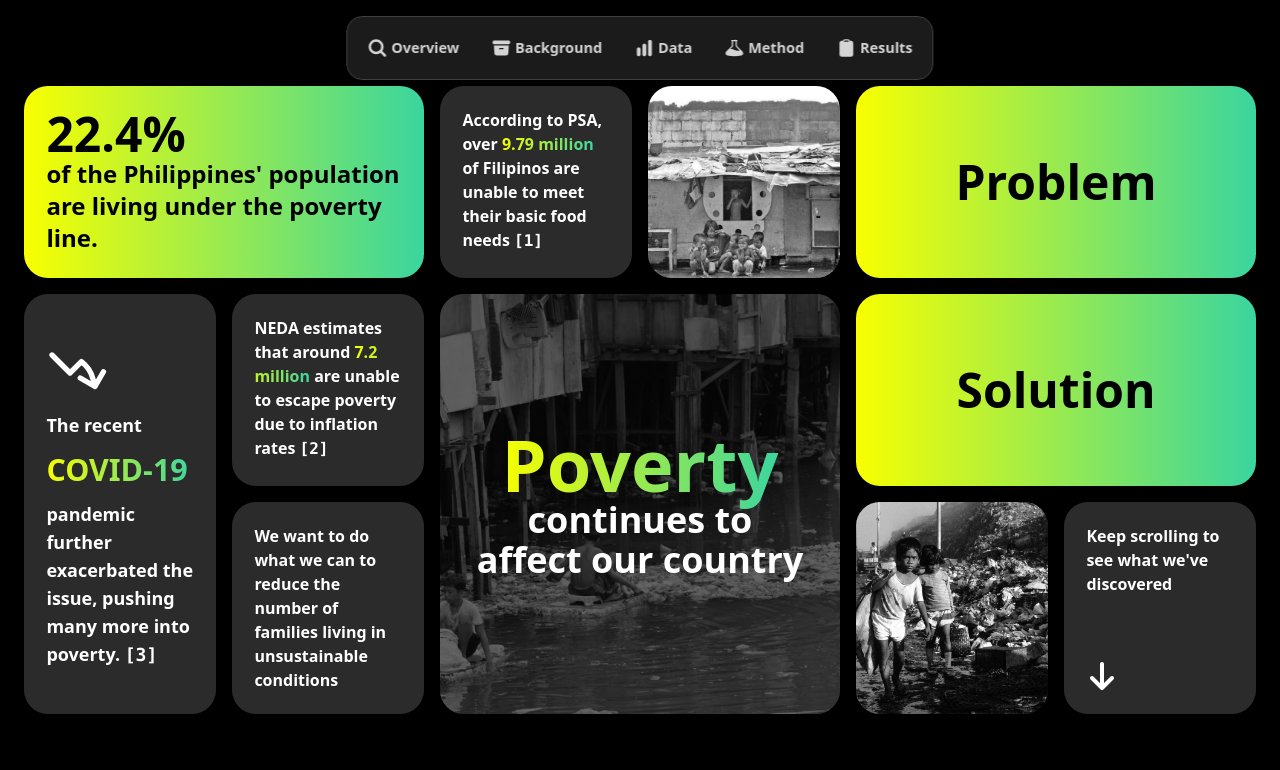
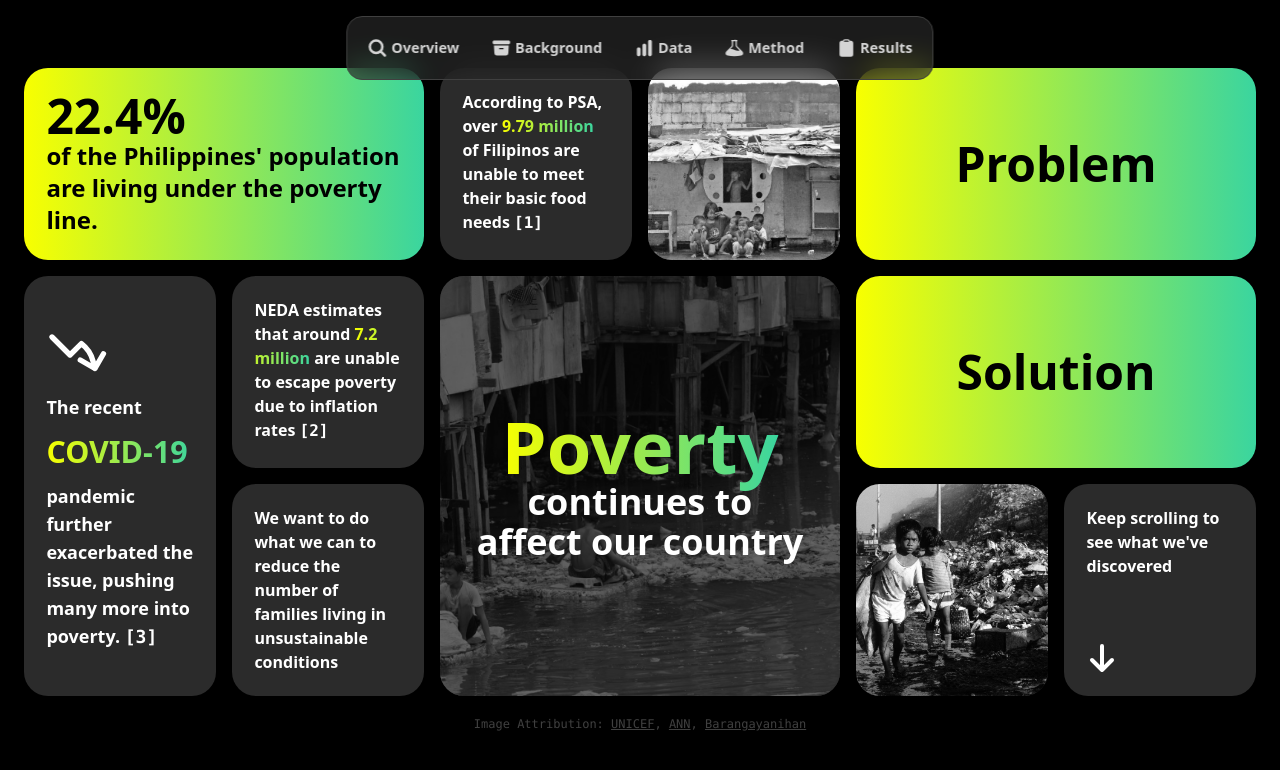
Before and after one commit to riru12/cs132portfolio, a SvelteKit app: page / in a window 1280 px wide. Shown: the top 770 px of the page. Built offline with nearby package versions, Linux system fonts and the light colour scheme.

Commit message:
added image attribution

```diff
--- a/src/components/Bento.svelte
+++ b/src/components/Bento.svelte
@@ -9,7 +9,7 @@
     import DownArrow from "./icons/bento/DownArrow.svelte";
 </script>
 
-<section id="bento" class="flex justify-center items-center text-white pt-1 md:pt-24 xl:pt-16 pb-16 min-h-auto md:min-h-screen sm:snap-always sm:snap-start">
+<section id="bento" class="flex flex-col justify-center items-center text-white pt-1 md:pt-24 xl:pt-16 pb-16 min-h-auto md:min-h-screen sm:snap-always sm:snap-start">
     <div class="bento text-black">
         <div id="box-1" class="group flex flex-col justify-center items-center special">
             <div class="group-hover:hidden"><h2 class="text-5xl ">22.4%</h2><p class="font-semibold text-2xl">of the Philippines' population are living under the poverty line.</p></div>
@@ -60,4 +60,5 @@
             <p class="font-semibold text-md">Keep scrolling to see what we've discovered</p><a href="#background"><DownArrow/></a>
         </div>
     </div>
+    <div class="text-xs font-mono text-neutral-700 mt-5">Image Attribution: <a href="https://www.flickr.com/photos/unicefasiapac/8202544458/in/photostream/" target="_blank" class="underline">UNICEF</a>, <a href="https://asianews.network/philippines-pandemic-of-poverty/" target="_blank" class="underline">ANN</a>, <a href="https://www.barangayanihan.com/" target="_blank" class="underline">Barangayanihan</a></div>
 </section>
```
